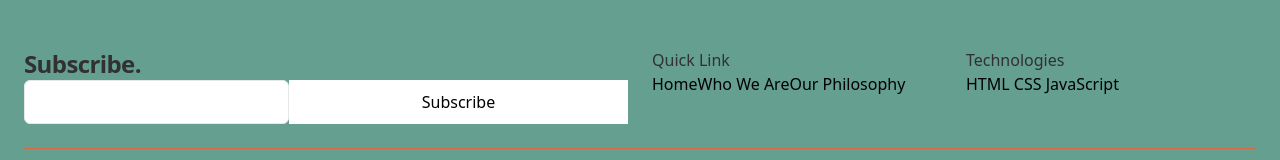
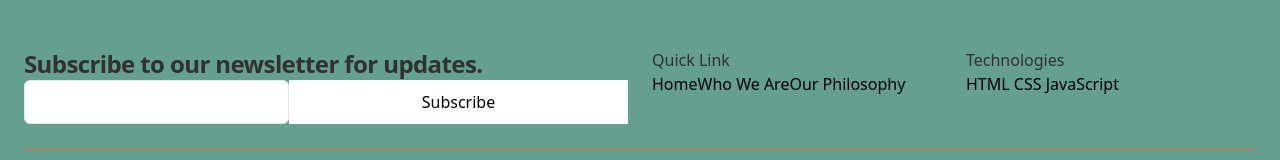
Before and after one commit to sydney-papier-19/SDF08_CS20240197_WFC2407_GroupA_Sasha-Heyburgh, a plain HTML site: page index.html in a window 1280 px wide. Shown: the top 160 px of the page. Drawn offline with nearby package versions, Linux system fonts and the light colour scheme.

Commit message:
added "to our news.." to <h1>

```diff
--- a/index.html
+++ b/index.html
@@ -17,7 +17,7 @@
                             <!--Style the subscription section-->
                             <!--update heading-->
                             <h1 class="max-w-lg text-xl font-semibold tracking-tight
-                            text-[#313131] xl:text-2xl dark:text-white" >Subscribe.</h1>
+                            text-[#313131] xl:text-2xl dark:text-white" >Subscribe to our newsletter for updates.</h1>
                             <div class="flex">
                                 <!--style for input box-->
                                 <input class="px-4 py-2 text-[#313131] bg-white border rounded-md dark:bg-[#313131]
```
